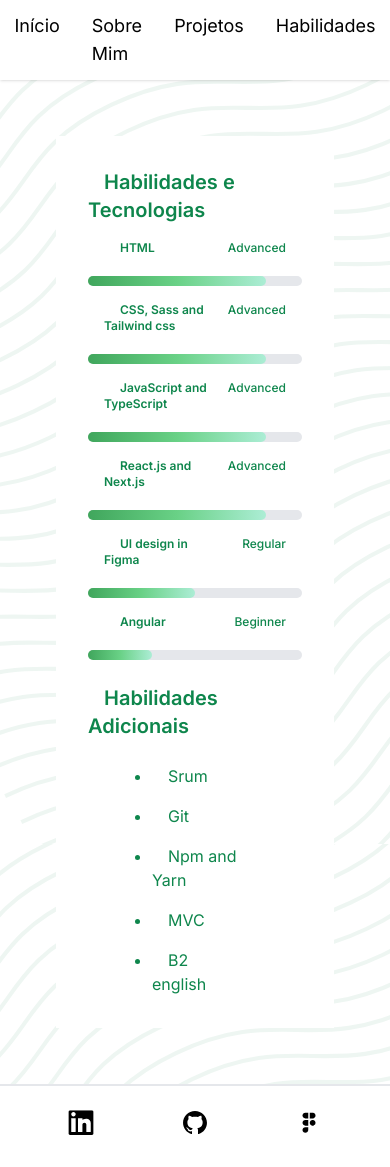
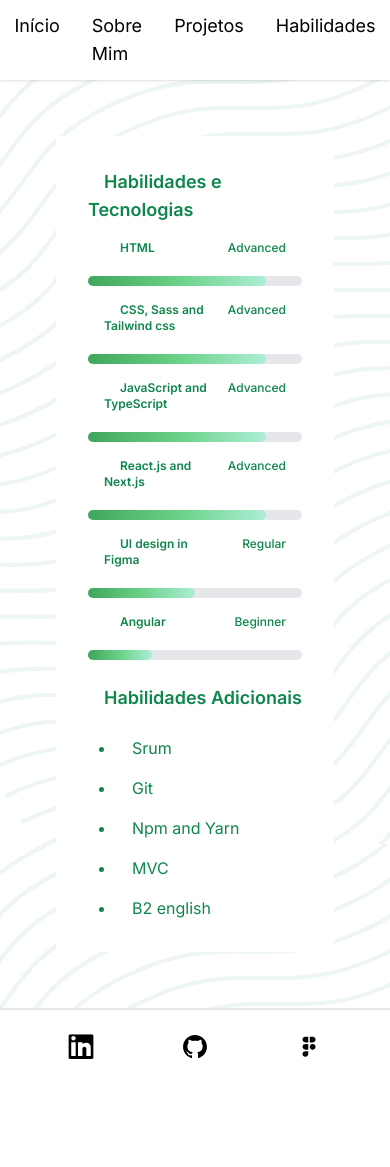
Before and after one commit to RebecaLameira/my-portfolio, a Next.js app: page /skills in a window 390 px wide. After the commit the page ends 1091 px from the top, so only its background shows below. Built offline with nearby package versions, Linux system fonts and the light colour scheme.

Commit message:
Correcting responsiveness.

```diff
--- a/app/skills/page.tsx
+++ b/app/skills/page.tsx
@@ -45,7 +45,7 @@ export default function Skills() {
 					<br />
 					<ul
 						className=" grid grid-cols-3 list-disc px-16 text-xl
-					text-secondary gap-4 mobile:grid-cols-1 mobile:text-base"
+					text-secondary gap-4 mobile:grid-cols-1 mobile:text-base mobile:px-7"
 					>
 						<li>Srum</li>
 						<li>Git</li>
--- a/components/Title/Title.tsx
+++ b/components/Title/Title.tsx
@@ -5,7 +5,7 @@ export type TitleProps = {
 const Title = ({ children, className }: TitleProps) => {
 	return (
 		<h1
-			className={`text-4xl text-secondary font-semibold laptop:text-2xl mobile:text-xl ${className}`}
+			className={`text-4xl text-secondary font-semibold laptop:text-2xl mobile:text-lg ${className}`}
 		>
 			{children}
 		</h1>
```
